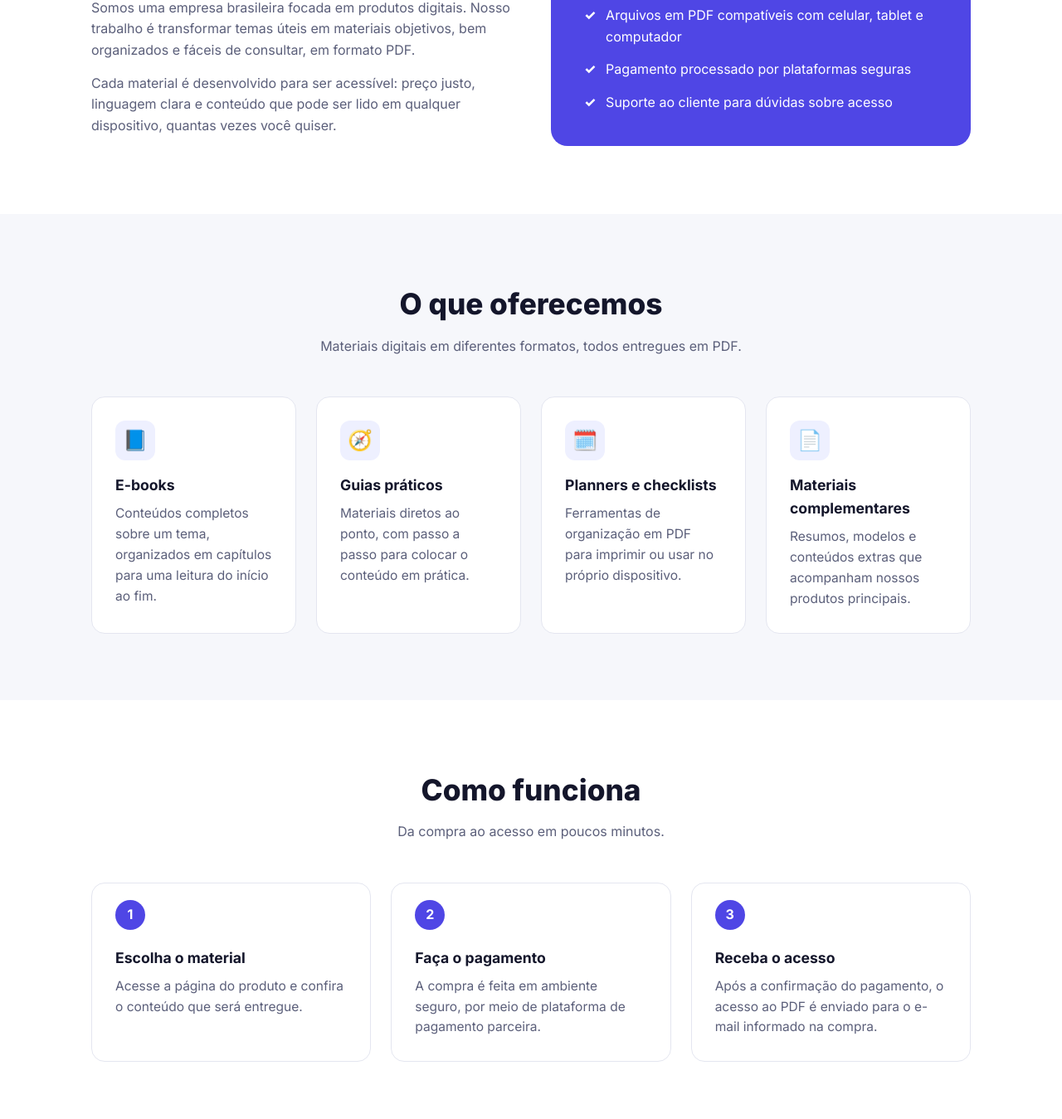
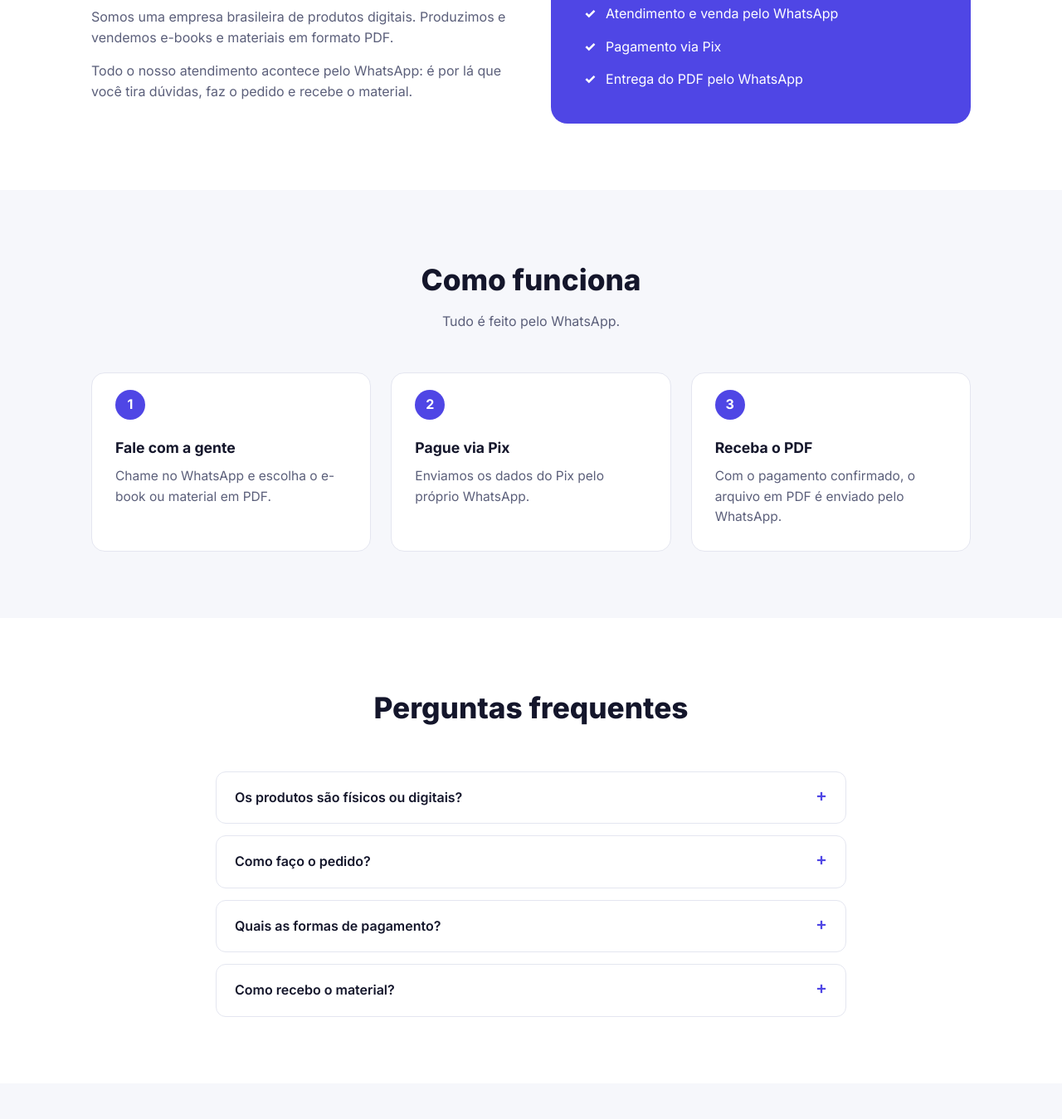
Before and after one commit to angbjorn/juang-digital, a plain HTML site: page index.html in a window 1280 px wide. Shown: the part 764-2113 px from the top of the page at 83% size. Drawn offline with Linux system fonts and the light colour scheme.

Commit message:
Atualiza site: venda, Pix e entrega via WhatsApp; remove seção de produtos
Co-Authored-By: Claude Opus 5.5 <noreply@anthropic.com>

```diff
--- a/index.html
+++ b/index.html
@@ -4,7 +4,7 @@
   <meta charset="utf-8">
   <meta name="viewport" content="width=device-width, initial-scale=1">
   <title>Juang Digital | E-books e materiais em PDF</title>
-  <meta name="description" content="Juang Digital: e-books, guias e materiais digitais em PDF com acesso imediato após a compra.">
+  <meta name="description" content="Juang Digital: produção e venda de e-books e materiais em PDF, com atendimento e entrega pelo WhatsApp.">
   <link rel="preconnect" href="https://fonts.googleapis.com">
   <link rel="preconnect" href="https://fonts.gstatic.com" crossorigin>
   <link href="https://fonts.googleapis.com/css2?family=Inter:wght@400;500;600;700;800&display=swap" rel="stylesheet">
@@ -146,7 +146,6 @@
       <a href="#inicio" class="logo"><span class="logo-mark">J</span> Juang Digital</a>
       <nav class="nav-links">
         <a href="#sobre">Sobre</a>
-        <a href="#produtos">Produtos</a>
         <a href="#como-funciona">Como funciona</a>
         <a href="#duvidas">Dúvidas</a>
         <a href="#politicas">Políticas</a>
@@ -158,9 +157,9 @@
     <section class="hero" id="inicio">
       <div class="container">
         <span class="badge">E-books e materiais digitais em PDF</span>
-        <h1>Conhecimento prático, <span>direto no seu celular</span> ou computador</h1>
-        <p>A Juang Digital produz e comercializa e-books, guias e materiais em PDF pensados para serem simples de aplicar no dia a dia, com acesso imediato após a compra.</p>
-        <a href="#produtos" class="btn">Conheça nossos materiais</a>
+        <h1>E-books e materiais em PDF, <span>direto no seu WhatsApp</span></h1>
+        <p>A Juang Digital produz e vende e-books e materiais em PDF. Todo o atendimento, a venda e a entrega são feitos pelo WhatsApp, com pagamento via Pix.</p>
+        <a href="#como-funciona" class="btn">Veja como funciona</a>
       </div>
     </section>
 
@@ -168,75 +167,44 @@
       <div class="container about">
         <div>
           <h2>Sobre a Juang Digital</h2>
-          <p>Somos uma empresa brasileira focada em produtos digitais. Nosso trabalho é transformar temas úteis em materiais objetivos, bem organizados e fáceis de consultar, em formato PDF.</p>
-          <p>Cada material é desenvolvido para ser acessível: preço justo, linguagem clara e conteúdo que pode ser lido em qualquer dispositivo, quantas vezes você quiser.</p>
+          <p>Somos uma empresa brasileira de produtos digitais. Produzimos e vendemos e-books e materiais em formato PDF.</p>
+          <p>Todo o nosso atendimento acontece pelo WhatsApp: é por lá que você tira dúvidas, faz o pedido e recebe o material.</p>
         </div>
         <div class="about-box">
           <ul>
-            <li>Entrega 100% digital, sem frete e sem espera</li>
-            <li>Arquivos em PDF compatíveis com celular, tablet e computador</li>
-            <li>Pagamento processado por plataformas seguras</li>
-            <li>Suporte ao cliente para dúvidas sobre acesso</li>
+            <li>E-books e materiais em PDF</li>
+            <li>Atendimento e venda pelo WhatsApp</li>
+            <li>Pagamento via Pix</li>
+            <li>Entrega do PDF pelo WhatsApp</li>
           </ul>
         </div>
       </div>
     </section>
 
-    <section class="section-soft" id="produtos">
+    <section class="section-soft" id="como-funciona">
       <div class="container">
         <div class="section-title">
-          <h2>O que oferecemos</h2>
-          <p>Materiais digitais em diferentes formatos, todos entregues em PDF.</p>
+          <h2>Como funciona</h2>
+          <p>Tudo é feito pelo WhatsApp.</p>
         </div>
-        <div class="grid">
-          <div class="card">
-            <div class="icon">📘</div>
-            <h3>E-books</h3>
-            <p>Conteúdos completos sobre um tema, organizados em capítulos para uma leitura do início ao fim.</p>
+        <div class="grid steps">
+          <div class="card step">
+            <h3>Fale com a gente</h3>
+            <p>Chame no WhatsApp e escolha o e-book ou material em PDF.</p>
           </div>
-          <div class="card">
-            <div class="icon">🧭</div>
-            <h3>Guias práticos</h3>
-            <p>Materiais diretos ao ponto, com passo a passo para colocar o conteúdo em prática.</p>
+          <div class="card step">
+            <h3>Pague via Pix</h3>
+            <p>Enviamos os dados do Pix pelo próprio WhatsApp.</p>
           </div>
-          <div class="card">
-            <div class="icon">🗓️</div>
-            <h3>Planners e checklists</h3>
-            <p>Ferramentas de organização em PDF para imprimir ou usar no próprio dispositivo.</p>
-          </div>
-          <div class="card">
-            <div class="icon">📄</div>
-            <h3>Materiais complementares</h3>
-            <p>Resumos, modelos e conteúdos extras que acompanham nossos produtos principais.</p>
+          <div class="card step">
+            <h3>Receba o PDF</h3>
+            <p>Com o pagamento confirmado, o arquivo em PDF é enviado pelo WhatsApp.</p>
           </div>
         </div>
       </div>
     </section>
 
-    <section id="como-funciona">
-      <div class="container">
-        <div class="section-title">
-          <h2>Como funciona</h2>
-          <p>Da compra ao acesso em poucos minutos.</p>
-        </div>
-        <div class="grid steps">
-          <div class="card step">
-            <h3>Escolha o material</h3>
-            <p>Acesse a página do produto e confira o conteúdo que será entregue.</p>
-          </div>
-          <div class="card step">
-            <h3>Faça o pagamento</h3>
-            <p>A compra é feita em ambiente seguro, por meio de plataforma de pagamento parceira.</p>
-          </div>
-          <div class="card step">
-            <h3>Receba o acesso</h3>
-            <p>Após a confirmação do pagamento, o acesso ao PDF é enviado para o e-mail informado na compra.</p>
-          </div>
-        </div>
-      </div>
-    </section>
-
-    <section class="section-soft" id="duvidas">
+    <section id="duvidas">
       <div class="container">
         <div class="section-title">
           <h2>Perguntas frequentes</h2>
@@ -244,29 +212,25 @@
         <div class="faq">
           <details>
             <summary>Os produtos são físicos ou digitais?</summary>
-            <p>Todos os nossos produtos são digitais, em formato PDF. Nada é enviado pelos Correios.</p>
+            <p>Todos os nossos produtos são digitais: e-books e materiais em PDF.</p>
+          </details>
+          <details>
+            <summary>Como faço o pedido?</summary>
+            <p>Pelo WhatsApp. Todo o atendimento e a venda são feitos por lá.</p>
+          </details>
+          <details>
+            <summary>Quais as formas de pagamento?</summary>
+            <p>O pagamento é feito via Pix.</p>
           </details>
           <details>
             <summary>Como recebo o material?</summary>
-            <p>Depois que o pagamento é confirmado, você recebe no e-mail cadastrado as instruções e o link de acesso ao arquivo.</p>
-          </details>
-          <details>
-            <summary>Em quais dispositivos consigo ler?</summary>
-            <p>Em qualquer dispositivo que abra arquivos PDF: celular, tablet, notebook ou computador. Também é possível imprimir.</p>
-          </details>
-          <details>
-            <summary>Não recebi o e-mail de acesso. O que faço?</summary>
-            <p>Verifique as caixas de spam e promoções. Se ainda assim não encontrar, responda ao e-mail de confirmação da compra que nossa equipe ajuda você.</p>
-          </details>
-          <details>
-            <summary>Posso pedir reembolso?</summary>
-            <p>Sim. Conforme o Código de Defesa do Consumidor, compras feitas pela internet podem ser canceladas em até 7 dias após a compra.</p>
+            <p>Depois que o Pix é confirmado, o PDF é enviado pelo WhatsApp.</p>
           </details>
         </div>
       </div>
     </section>
 
-    <section id="politicas">
+    <section class="section-soft" id="politicas">
       <div class="container">
         <div class="section-title">
           <h2>Políticas</h2>
@@ -274,8 +238,8 @@
         <div class="policies">
           <div class="card">
             <h3>Privacidade</h3>
-            <p>Os dados informados na compra, como nome e e-mail, são usados apenas para entregar o produto adquirido, prestar suporte e enviar comunicações relacionadas à compra.</p>
-            <p>Não vendemos nem compartilhamos seus dados com terceiros, exceto com as plataformas necessárias para processar o pagamento e a entrega, em conformidade com a LGPD (Lei nº 13.709/2018).</p>
+            <p>Os dados recebidos no atendimento, como nome e número de WhatsApp, são usados apenas para atender o pedido e entregar o material.</p>
+            <p>Não vendemos nem compartilhamos seus dados com terceiros, em conformidade com a LGPD (Lei nº 13.709/2018).</p>
           </div>
           <div class="card">
             <h3>Termos de uso</h3>
```
